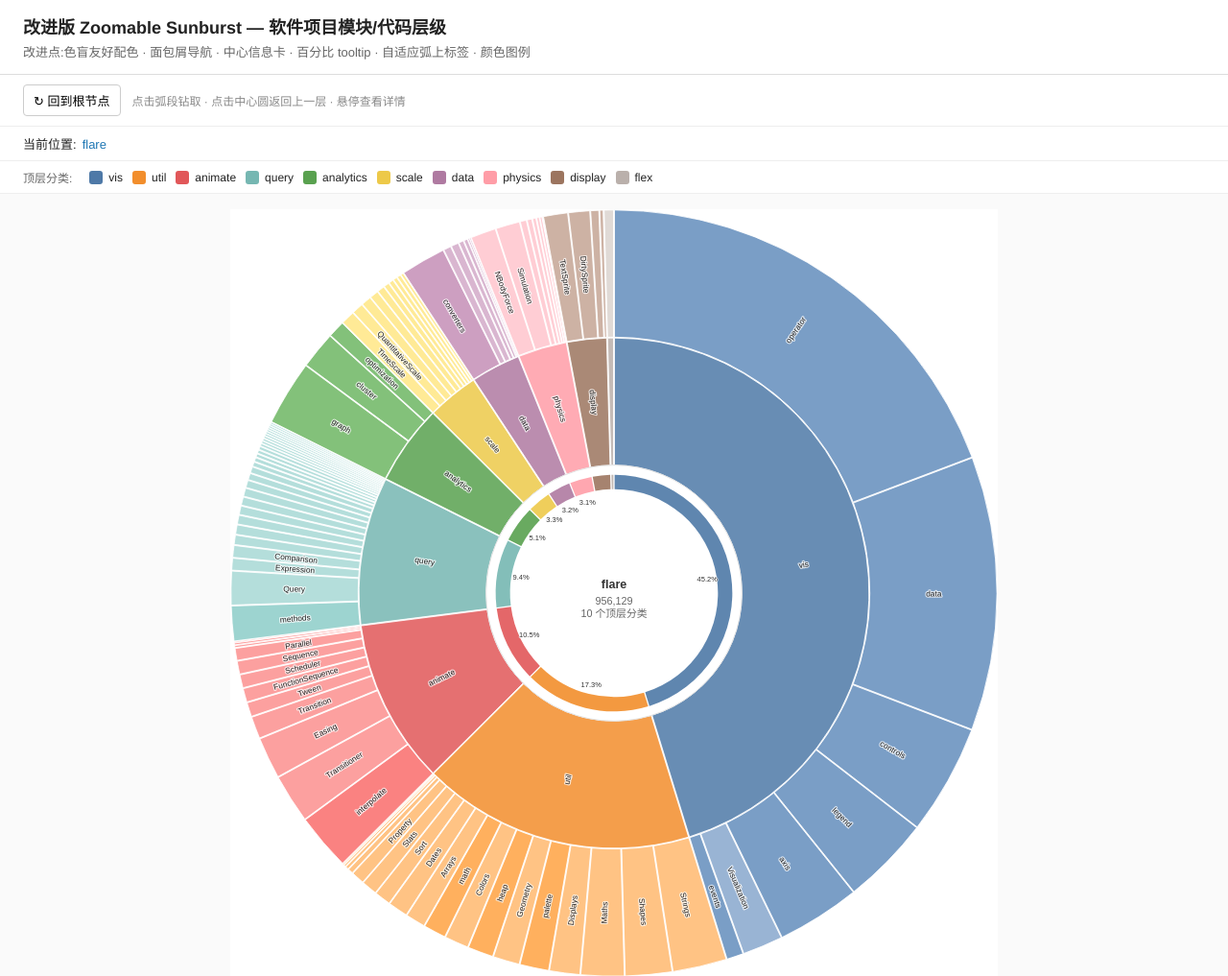
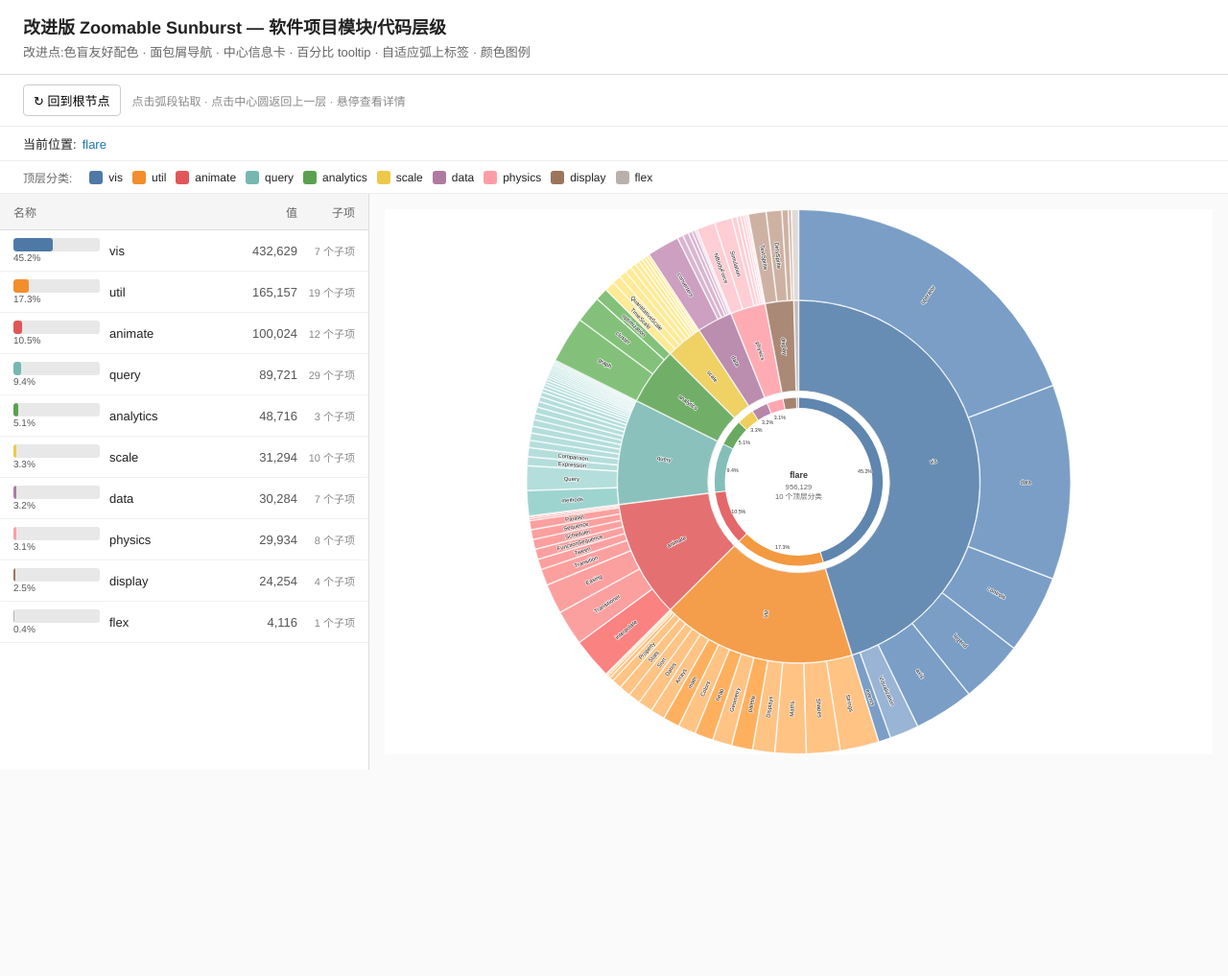
Before and after one commit to STU-VAD/Assignment-2, a plain HTML site: page chart2/chart2.html in a window 1280 px wide. Shown: the whole page at 96% size. After the commit the page ends 818 px from the top, so only its background shows below. Drawn offline with nearby package versions, Linux system fonts and the light colour scheme.

Commit message:
feat: 添加左侧文件管理器表格

```diff
--- a/chart2/chart2.html
+++ b/chart2/chart2.html
@@ -63,8 +63,7 @@
   }
   .legend-swatch { width: 14px; height: 14px; border-radius: 3px; }
 
-  #chart-wrap { text-align: center; padding: 16px; }
-  #chart-wrap svg { background: #fff; width: 100%; height: auto; max-width: 100vh; }
+  #chart-wrap svg { background: #fff; width: 100%; height: 100%; max-width: 100%; max-height: 100%; }
 
   .arc { cursor: pointer; stroke: #fff; stroke-width: 1px; }
   .arc:hover { stroke: #222; stroke-width: 2px; }
@@ -115,6 +114,103 @@
     z-index: 10;
   }
   #tooltip .name { font-weight: bold; margin-bottom: 4px; font-size: 13px; }
+
+  /* ===== 左侧文件管理器表格 ===== */
+  #main-container {
+    display: flex;
+    height: calc(100vh - 200px);
+    min-height: 500px;
+    overflow: hidden;
+  }
+  #tree-table {
+    width: 30%;
+    min-width: 280px;
+    max-width: 420px;
+    background: #fff;
+    border-right: 1px solid #ddd;
+    display: flex;
+    flex-direction: column;
+    overflow: hidden;
+  }
+  .table-header {
+    padding: 10px 14px;
+    background: #f5f5f5;
+    border-bottom: 1px solid #ddd;
+    font-size: 12px;
+    color: #666;
+    display: flex;
+    justify-content: space-between;
+    flex-shrink: 0;
+  }
+  .table-header .col-name { flex: 1; }
+  .table-header .col-value { width: 70px; text-align: right; }
+  .table-header .col-children { width: 60px; text-align: right; }
+  .table-body {
+    flex: 1;
+    overflow-y: auto;
+  }
+  .table-row {
+    display: flex;
+    align-items: center;
+    padding: 8px 14px;
+    border-bottom: 1px solid #f0f0f0;
+    font-size: 13px;
+    cursor: pointer;
+    transition: background 0.15s;
+  }
+  .table-row:hover { background: #f0f4ff; }
+  .table-row.active { background: #e3edff; }
+  .row-bar-cell {
+    width: 90px;
+    flex-shrink: 0;
+    margin-right: 10px;
+  }
+  .bar-track {
+    width: 100%;
+    height: 14px;
+    background: #e8e8e8;
+    border-radius: 3px;
+    overflow: hidden;
+    position: relative;
+  }
+  .bar-fill {
+    height: 100%;
+    border-radius: 3px;
+    transition: width 0.6s ease;
+  }
+  .bar-label {
+    font-size: 10px;
+    color: #555;
+    margin-top: 1px;
+  }
+  .row-name {
+    flex: 1;
+    white-space: nowrap;
+    overflow: hidden;
+    text-overflow: ellipsis;
+    font-weight: 500;
+  }
+  .row-value {
+    width: 70px;
+    text-align: right;
+    color: #555;
+    flex-shrink: 0;
+  }
+  .row-children {
+    width: 60px;
+    text-align: right;
+    color: #888;
+    font-size: 11px;
+    flex-shrink: 0;
+  }
+  #chart-wrap {
+    flex: 1;
+    display: flex;
+    align-items: center;
+    justify-content: center;
+    padding: 16px;
+    text-align: center;
+  }
 </style>
 </head>
 <body>
@@ -131,8 +227,18 @@
   <div id="breadcrumb"></div>
   <div id="legend"></div>
 
-  <div id="chart-wrap">
-    <svg id="chart" viewBox="-480 -480 960 960"></svg>
+  <div id="main-container">
+    <div id="tree-table">
+      <div class="table-header">
+        <span class="col-name">名称</span>
+        <span class="col-value">值</span>
+        <span class="col-children">子项</span>
+      </div>
+      <div class="table-body" id="table-body"></div>
+    </div>
+    <div id="chart-wrap">
+      <svg id="chart" viewBox="-480 -480 960 960"></svg>
+    </div>
   </div>
   <div id="tooltip"></div>
 
@@ -708,6 +814,7 @@ function clicked(event, p) {
     .attrTween("transform", d => () => labelTransform(d.current));
 
   updatePctRing(p, t);
+  updateTable(p);
 }
 
 function arcVisible(d) {
@@ -722,6 +829,66 @@ function labelTransform(d) {
   return `rotate(${x - 90}) translate(${y},0) rotate(${x < 180 ? 0 : 180})`;
 }
 
+// ============== 左侧表格 ==============
+function updateTable(node) {
+  const children = node.children || [];
+  const parentValue = node.value;
+  const tbody = d3.select("#table-body");
+
+  d3.select(".table-header .col-name").text(
+    node.depth === 0 ? "名称" : node.data.name
+  );
+
+  const rows = tbody.selectAll(".table-row")
+    .data(children, d => d.data.name);
+
+  rows.join(
+    enter => {
+      const row = enter.append("div")
+        .attr("class", "table-row")
+        .style("opacity", 0)
+        .call(r => r.transition().duration(300).style("opacity", 1));
+
+      const barCell = row.append("div").attr("class", "row-bar-cell");
+      barCell.append("div").attr("class", "bar-track")
+        .append("div").attr("class", "bar-fill");
+      barCell.append("div").attr("class", "bar-label");
+
+      row.append("div").attr("class", "row-name");
+      row.append("div").attr("class", "row-value");
+      row.append("div").attr("class", "row-children");
+
+      return row;
+    },
+    update => update,
+    exit => exit.call(e => e.transition().duration(200).style("opacity", 0).remove())
+  )
+    .classed("active", false)
+    .on("click", function(event, d) {
+      if (d.children) clicked(null, d);
+    })
+    .style("cursor", d => d.children ? "pointer" : "default")
+    .each(function(d, i) {
+      const row = d3.select(this);
+      const pct = d.value / parentValue;
+      const color = palette[i % palette.length];
+
+      row.select(".bar-fill")
+        .style("width", (pct * 100).toFixed(1) + "%")
+        .style("background", color);
+      row.select(".bar-label")
+        .text((pct * 100).toFixed(1) + "%");
+      row.select(".row-name")
+        .text(d.data.name);
+      row.select(".row-value")
+        .text(d.value.toLocaleString());
+      row.select(".row-children")
+        .text(d.children ? d.children.length + " 个子项" : "—");
+    });
+}
+
+updateTable(root);
+
 // ============== 重置 ==============
 d3.select("#reset").on("click", () => clicked(null, root));
 </script>
```
